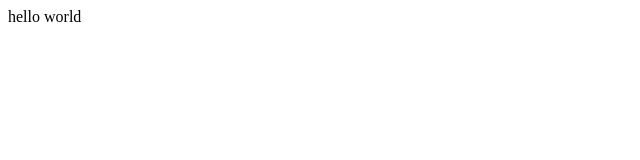
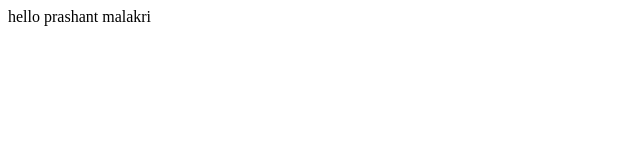
Before and after one commit to parshu07/code-demo, a plain HTML site: page index.html in a window 1280 px wide. Shown: the full height of the page, 0-640 px from the left. Drawn offline with Linux system fonts and the light colour scheme.

Commit message:
Updated index.html

```diff
--- a/index.html
+++ b/index.html
@@ -1 +1 @@
-<p>hello world</p>
+<p>hello prashant malakri</p>
```
